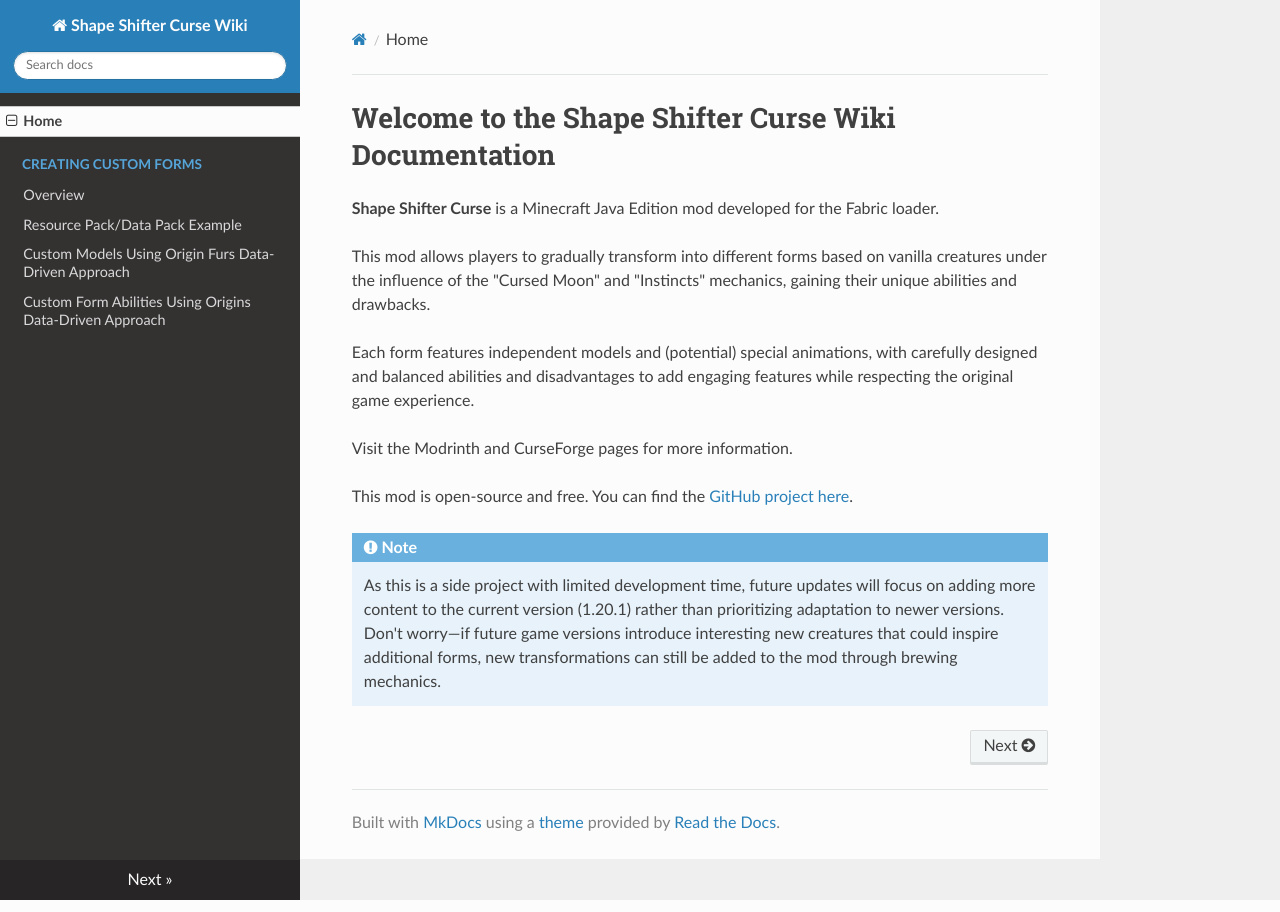
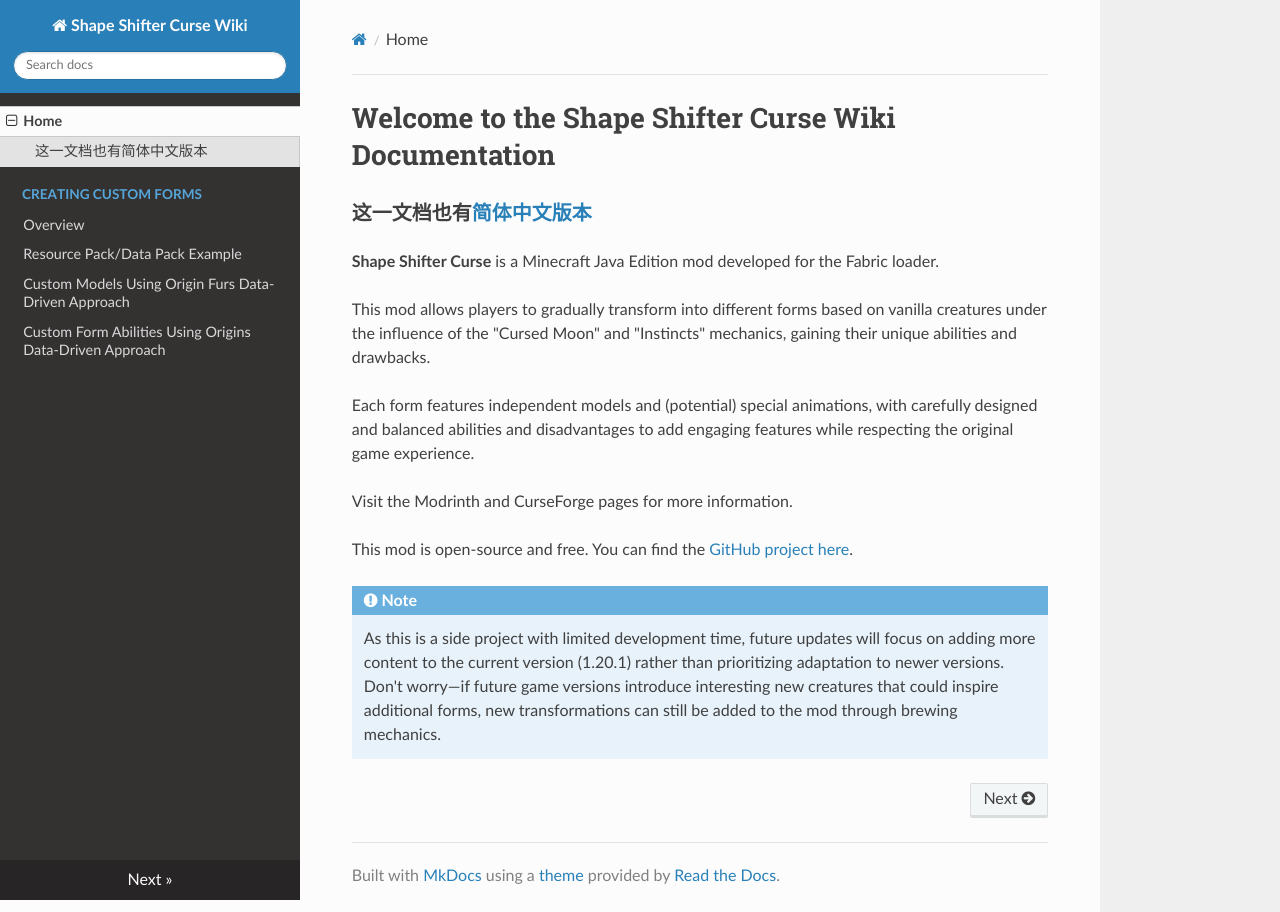
Before and after one commit to onixary/ssc_wiki_en, an MkDocs documentation site: the page built from docs/index.md, in a window 1280 px wide. Built offline with MkDocs 1.6.1, drawn with Linux system fonts in a browser that asks for light colours; nearby versions of some CDN libraries.

Commit message:
Update index.md

```diff
--- a/docs/index.md
+++ b/docs/index.md
@@ -1,4 +1,6 @@
 # Welcome to the Shape Shifter Curse Wiki Documentation
+
+### 这一文档也有[简体中文版本](https://ssc-wiki.readthedocs.io/zh-cn/latest/)
 
 **Shape Shifter Curse** is a Minecraft Java Edition mod developed for the Fabric loader.
 
```
